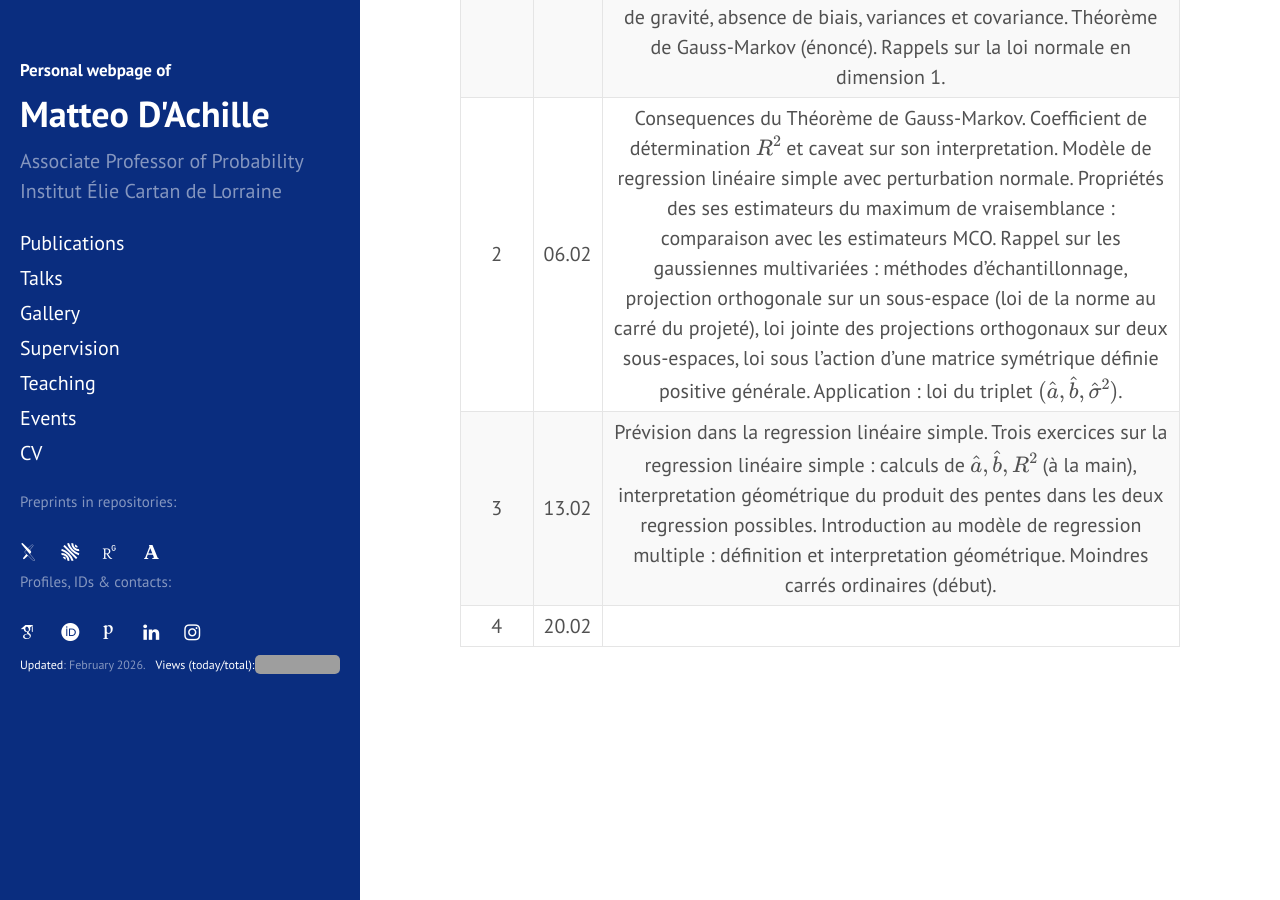
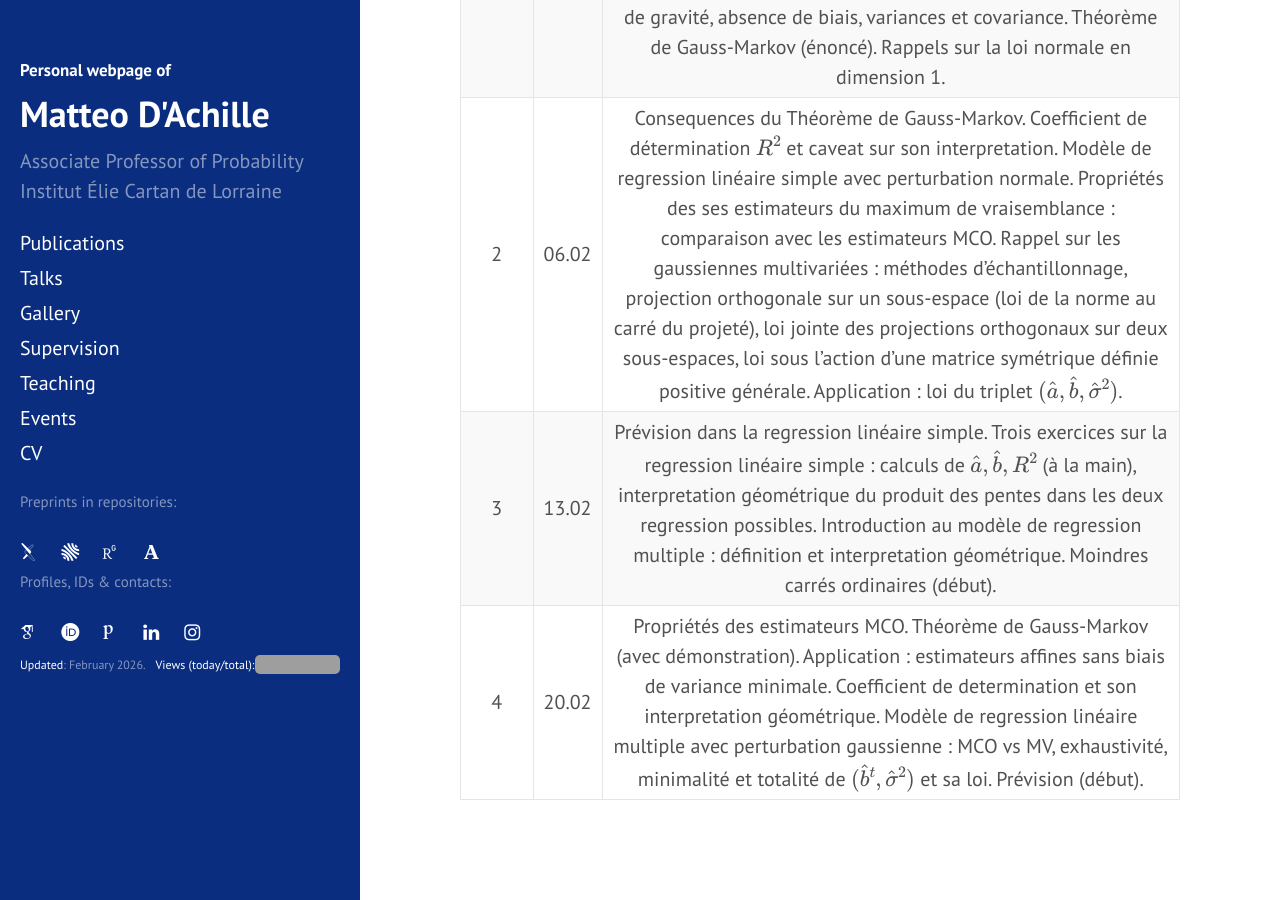
Before and after one commit to matteodachille/matteodachille.github.io, a Jekyll site: the page built from _courses/Infstat2026.md, in a window 1280 px wide and 900 px high, scrolled down 934 px. Built offline with Jekyll 4.4.1, drawn with Linux system fonts in a browser that asks for light colours; nearby versions of some CDN libraries; some web fonts are replaced; grey boxes are pictures that could not be loaded.

Commit message:
Updated InfStat class

```diff
--- a/_courses/Infstat2026.md
+++ b/_courses/Infstat2026.md
@@ -61,4 +61,4 @@ Pour le materiel de cours ainsi que les annonces communs voir : <br/> [#](https:
 | 1 | 30.01 | Introduction au modèle de regression linéaire simple. Motivations, définition, hypothèses sur la perturbation. Écriture vectorielle et interpretation géométrique. Méthode d'estimation des moindres carrés ordinaires : forme quadratique des moindres carrés, déduction des estimateurs \\(( \hat{a}, \hat{b})\\), leurs propriétés : centre de gravité, absence de biais, variances et covariance. Théorème de Gauss-Markov (énoncé). Rappels sur la loi normale en dimension 1. |
 | 2 | 06.02 | Consequences du Théorème de Gauss-Markov. Coefficient de détermination \\(R^2 \\) et caveat sur son interpretation. Modèle de regression linéaire simple avec perturbation normale. Propriétés des ses estimateurs du maximum de vraisemblance : comparaison avec les estimateurs MCO. Rappel sur les gaussiennes multivariées : méthodes d'échantillonnage, projection orthogonale sur un sous-espace (loi de la norme au carré du projeté), loi jointe des projections orthogonaux sur deux sous-espaces, loi sous l'action d'une matrice symétrique définie positive générale.  Application : loi du triplet \\(( \hat{a}, \hat{b},\hat{\sigma}^2)\\).
 | 3 | 13.02 | Prévision dans la regression linéaire simple. Trois exercices sur la regression linéaire simple : calculs de \\(\hat{a}, \hat{b}, R^2\\) (à la main), interpretation géométrique du produit des pentes dans les deux regression possibles. Introduction au modèle de regression multiple : définition et interpretation géométrique. Moindres carrés ordinaires (début).|
-| 4 | 20.02 | |
+| 4 | 20.02 | Propriétés des estimateurs MCO. Théorème de Gauss-Markov (avec démonstration). Application : estimateurs affines sans biais de variance minimale. Coefficient de determination et son interpretation géométrique. Modèle de regression linéaire multiple avec perturbation gaussienne : MCO vs MV, exhaustivité, minimalité et totalité de \\(( \hat{b}^t,\hat{\sigma}^2)\\) et sa loi. Prévision (début).|
```
